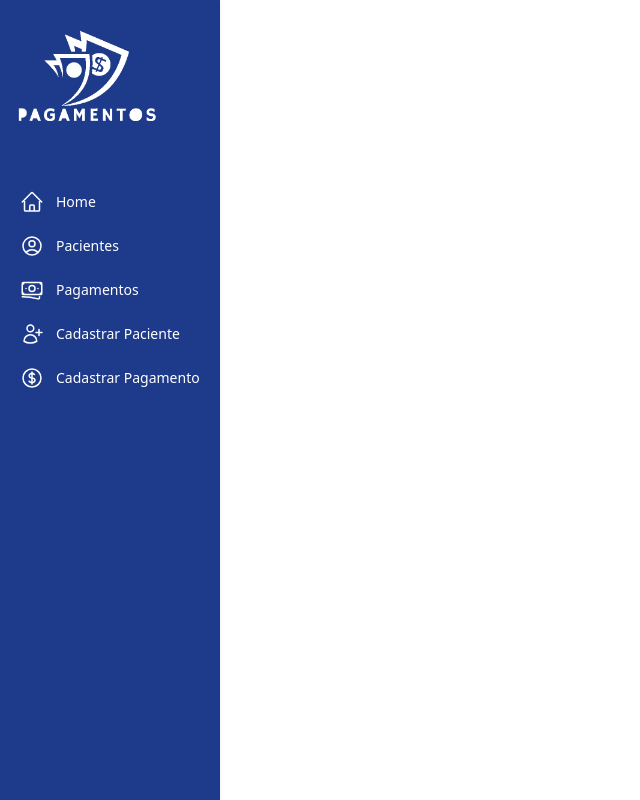
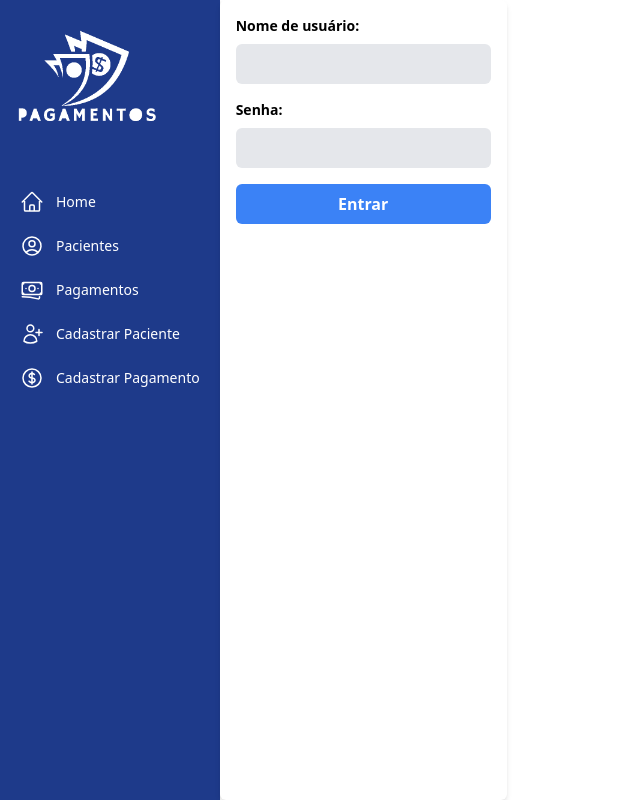
Before and after one commit to VictorHugofny/Soft-odontologico, a React (Vite) app: page /Login in a window 1280 px wide. Shown: the whole page, without its empty margins (0-640 px from the left). Built offline with nearby package versions, Linux system fonts and the light colour scheme.

Commit message:
gerenciador

```diff
--- a/src/routes.jsx
+++ b/src/routes.jsx
@@ -6,6 +6,8 @@ import RegisterPayment from './views/RegisterPayment';
 import RegisterUser from './views/RegisterUser';
 import User from './views/Users';
 import Payments from './views/Payments';
+import Login from './views/Login';
+
 function RoutesAPP(){
     return(
         <BrowserRouter>
@@ -14,6 +16,7 @@ function RoutesAPP(){
 
             <Header/>
             <Routes>
+                <Route path="/Login" element={<Login/>}/>
                 <Route path="/Home" element={<Home/>}/>
                 <Route path="/RegisterPayment" element={<RegisterPayment/>}/>
                 <Route path="/RegisterUser" element={<RegisterUser/>}/>
--- /dev/null
+++ b/src/views/Login.jsx
@@ -0,0 +1,34 @@
+import React from 'react';
+
+function LoginForm() {
+  return (
+    <form className="flex flex-col p-4 bg-white shadow-md rounded-md">
+      <label className="text-sm font-bold mb-2" htmlFor="username">
+        Nome de usuário:
+      </label>
+      <input
+        className="py-2 px-3 bg-gray-200 rounded-md"
+        type="text"
+        id="username"
+        required
+      />
+      <label className="text-sm font-bold mb-2 mt-4" htmlFor="password">
+        Senha:
+      </label>
+      <input
+        className="py-2 px-3 bg-gray-200 rounded-md"
+        type="password"
+        id="password"
+        required
+      />
+      <button
+        className="mt-4 py-2 px-4 bg-blue-500 rounded-md text-white font-bold"
+        type="submit"
+      >
+        Entrar
+      </button>
+    </form>
+  );
+}
+
+export default LoginForm;
```
